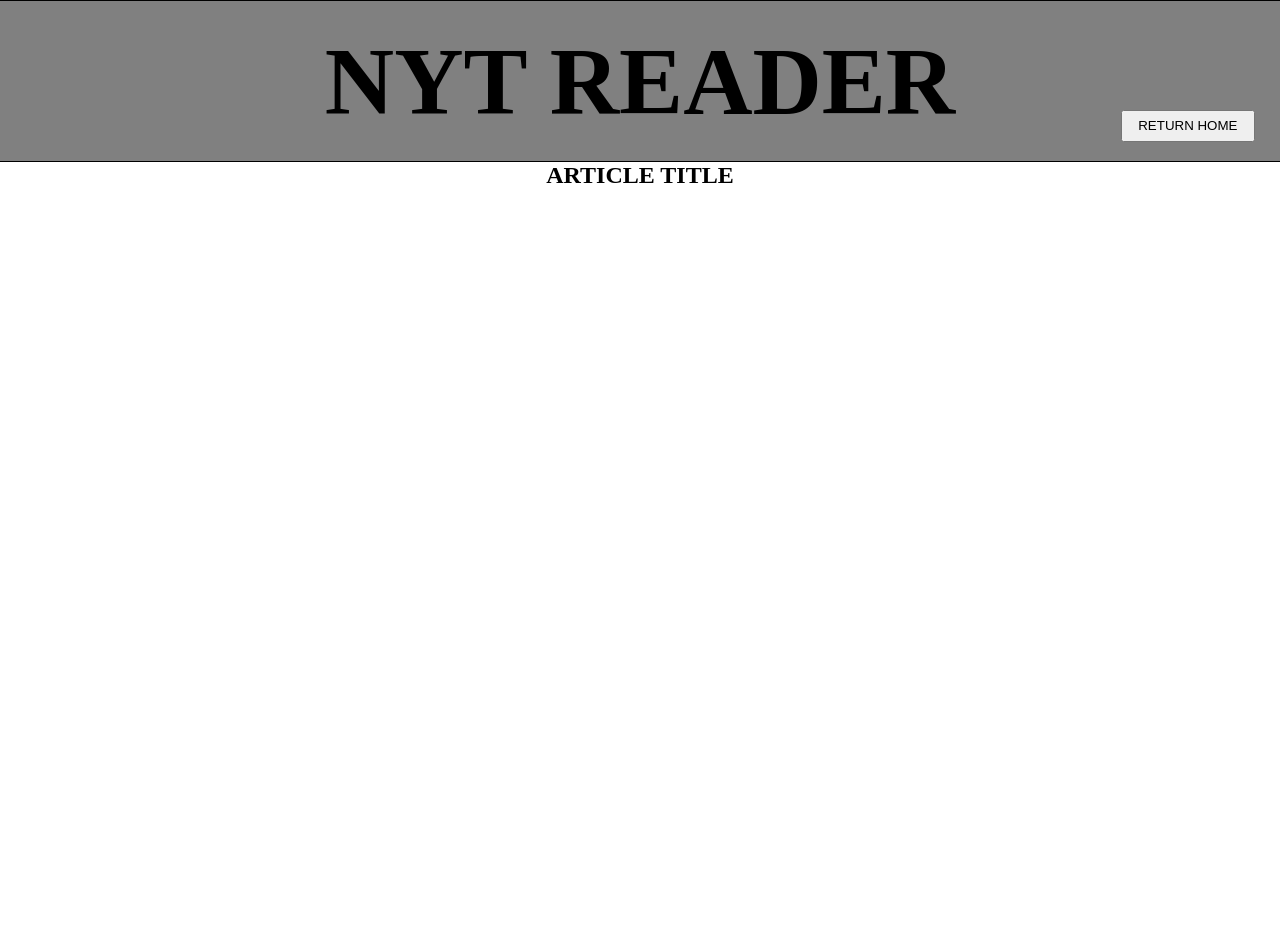
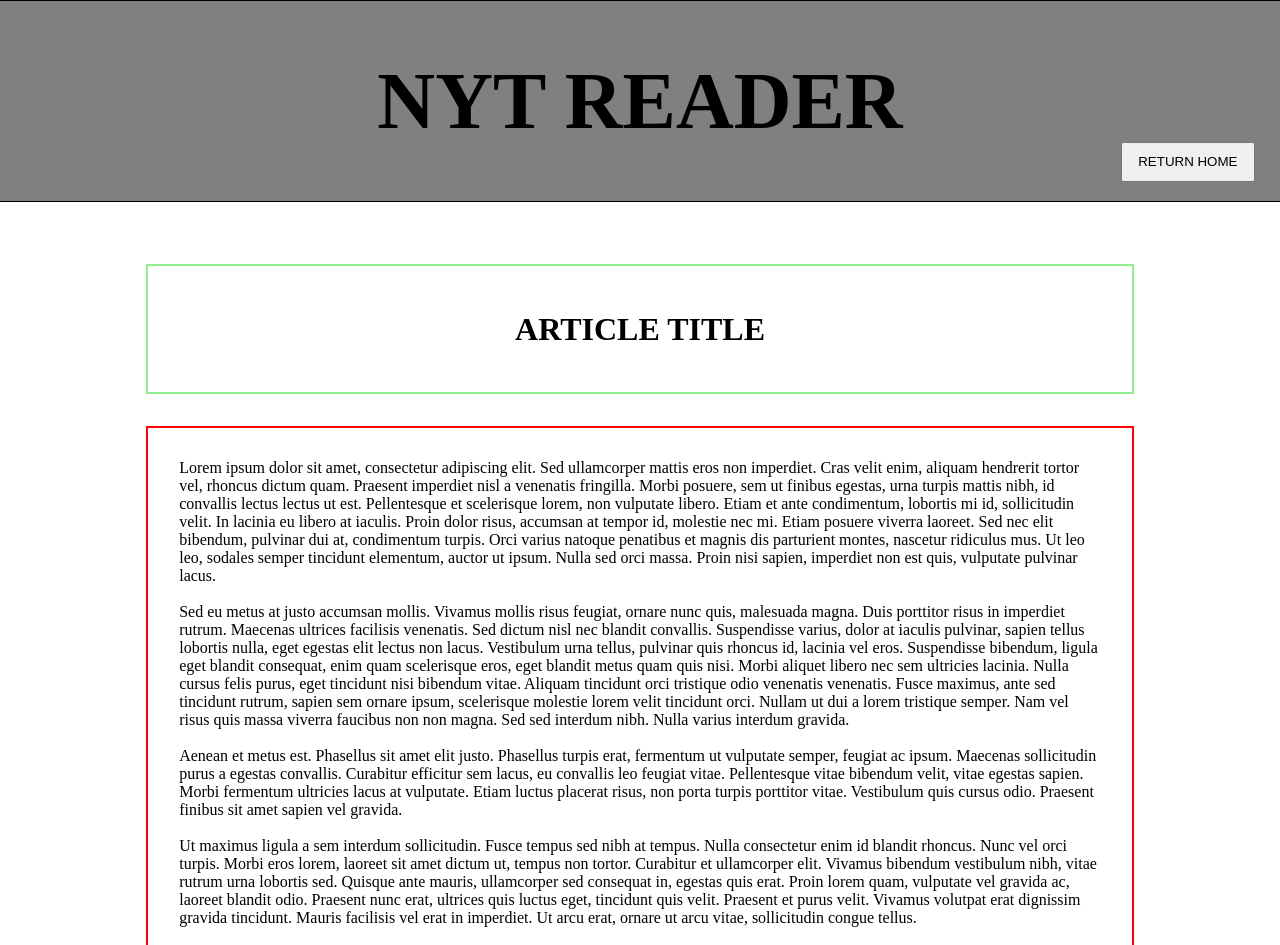
Before and after one commit to pcmueller/nyt-reader, a React (Create React App) app: page /article/1 in a window 1280 px wide. Shown: the top 945 px of the page. Before the commit the page ends 800 px from the top, so only its background shows below. Built offline with nearby package versions, Linux system fonts and the light colour scheme.

Commit message:
Create and size DetailsView and Article

```diff
--- a/src/components/App/_app.scss
+++ b/src/components/App/_app.scss
@@ -15,7 +15,6 @@
   align-items: center;
   width: 100%;
   height: 100%;
-  max-height: 100%;
 }
 
 .app-header {
@@ -23,9 +22,10 @@
   grid-template-columns: 15% 70% 15%;
   width: 100%;
   height: 20%;
+  min-height: 5em;
   border: 1px solid black;
   background-color: gray;
-  font-size: 3em;
+  font-size: 2.5em;
 }
 
 .app-title-container {
--- a/src/components/Article/Article.js
+++ b/src/components/Article/Article.js
@@ -3,10 +3,24 @@
 const Article = () => {
 
   return (
-    <section className='article'>
-      <h2>ARTICLE TITLE</h2>
+    <section className='article-container'>
+      <h2 className='article-title'>ARTICLE TITLE</h2>
       <article className='article-body'>
-        <p className='article-text'></p>
+        <p className='article-text'>
+          Lorem ipsum dolor sit amet, consectetur adipiscing elit. Sed ullamcorper mattis eros non imperdiet. Cras velit enim, aliquam hendrerit tortor vel, rhoncus dictum quam. Praesent imperdiet nisl a venenatis fringilla. Morbi posuere, sem ut finibus egestas, urna turpis mattis nibh, id convallis lectus lectus ut est. Pellentesque et scelerisque lorem, non vulputate libero. Etiam et ante condimentum, lobortis mi id, sollicitudin velit. In lacinia eu libero at iaculis. Proin dolor risus, accumsan at tempor id, molestie nec mi. Etiam posuere viverra laoreet. Sed nec elit bibendum, pulvinar dui at, condimentum turpis. Orci varius natoque penatibus et magnis dis parturient montes, nascetur ridiculus mus. Ut leo leo, sodales semper tincidunt elementum, auctor ut ipsum. Nulla sed orci massa. Proin nisi sapien, imperdiet non est quis, vulputate pulvinar lacus.
+          <br></br>
+          <br></br>
+          Sed eu metus at justo accumsan mollis. Vivamus mollis risus feugiat, ornare nunc quis, malesuada magna. Duis porttitor risus in imperdiet rutrum. Maecenas ultrices facilisis venenatis. Sed dictum nisl nec blandit convallis. Suspendisse varius, dolor at iaculis pulvinar, sapien tellus lobortis nulla, eget egestas elit lectus non lacus. Vestibulum urna tellus, pulvinar quis rhoncus id, lacinia vel eros. Suspendisse bibendum, ligula eget blandit consequat, enim quam scelerisque eros, eget blandit metus quam quis nisi. Morbi aliquet libero nec sem ultricies lacinia. Nulla cursus felis purus, eget tincidunt nisi bibendum vitae. Aliquam tincidunt orci tristique odio venenatis venenatis. Fusce maximus, ante sed tincidunt rutrum, sapien sem ornare ipsum, scelerisque molestie lorem velit tincidunt orci. Nullam ut dui a lorem tristique semper. Nam vel risus quis massa viverra faucibus non non magna. Sed sed interdum nibh. Nulla varius interdum gravida.
+          <br></br>
+          <br></br>
+          Aenean et metus est. Phasellus sit amet elit justo. Phasellus turpis erat, fermentum ut vulputate semper, feugiat ac ipsum. Maecenas sollicitudin purus a egestas convallis. Curabitur efficitur sem lacus, eu convallis leo feugiat vitae. Pellentesque vitae bibendum velit, vitae egestas sapien. Morbi fermentum ultricies lacus at vulputate. Etiam luctus placerat risus, non porta turpis porttitor vitae. Vestibulum quis cursus odio. Praesent finibus sit amet sapien vel gravida.
+          <br></br>
+          <br></br>
+          Ut maximus ligula a sem interdum sollicitudin. Fusce tempus sed nibh at tempus. Nulla consectetur enim id blandit rhoncus. Nunc vel orci turpis. Morbi eros lorem, laoreet sit amet dictum ut, tempus non tortor. Curabitur et ullamcorper elit. Vivamus bibendum vestibulum nibh, vitae rutrum urna lobortis sed. Quisque ante mauris, ullamcorper sed consequat in, egestas quis erat. Proin lorem quam, vulputate vel gravida ac, laoreet blandit odio. Praesent nunc erat, ultrices quis luctus eget, tincidunt quis velit. Praesent et purus velit. Vivamus volutpat erat dignissim gravida tincidunt. Mauris facilisis vel erat in imperdiet. Ut arcu erat, ornare ut arcu vitae, sollicitudin congue tellus.
+          <br></br>
+          <br></br>
+          Aliquam efficitur laoreet ullamcorper. Maecenas viverra, libero in vulputate dignissim, nisi risus interdum turpis, a congue libero elit eu nisi. Fusce cursus risus libero, posuere porta mi congue at. Praesent sit amet viverra nulla, eu tempus est. Fusce ante purus, imperdiet et ultrices vel, congue non lorem. Fusce finibus, lacus non sollicitudin porttitor, dolor justo pharetra massa, viverra fringilla lacus dui quis nisi. Curabitur rhoncus nisl mi, eget sagittis ex porta quis. Praesent ut mauris lacinia, convallis ligula eu, ultricies felis. Etiam non ipsum quis sem varius rhoncus. Cras hendrerit tristique arcu, vulputate luctus sem lobortis et. Lorem ipsum dolor sit amet, consectetur adipiscing elit. Sed a dolor lectus. Fusce justo dui, tristique nec massa sit amet, ultricies egestas sapien.
+        </p>
       </article>
     </section>
   )
--- a/src/components/Article/_article.scss
+++ b/src/components/Article/_article.scss
@@ -0,0 +1,34 @@
+.article-container {
+  display: flex;
+  flex-direction: column;
+  align-items: center;
+  justify-content: space-evenly;
+  width: 80%;
+  height: auto;
+  margin-top: 1.5em;
+  padding: 3%;
+  // border: 1px solid black;
+}
+
+.article-title {
+  display: flex;
+  justify-content: center;
+  align-items: center;
+  width: 90%;
+  height: 2em;
+  font-size: 2em;
+  padding: 3%;
+  margin-bottom: 1em;
+  border: 2px solid lightgreen;
+}
+
+.article-body {
+  width: 90%;
+  height: auto;
+  border: 2px solid red;
+  padding: 3%;
+}
+
+.article-text {
+  font-size: 1em;
+}
--- a/src/components/DetailsView/DetailsView.js
+++ b/src/components/DetailsView/DetailsView.js
@@ -4,9 +4,7 @@
 const DetailsView = () => {
   return (
     <main className='details-page'>
-      <section className='article-container'>
-        <Article />
-      </section>
+      <Article />
     </main>
   )
 }
--- a/src/components/DetailsView/_details.scss
+++ b/src/components/DetailsView/_details.scss
@@ -0,0 +1,8 @@
+.details-page {
+  display: flex;
+  flex-direction: column;
+  align-items: center;
+  justify-content: space-evenly;
+  width: 100%;
+  height: auto;
+}
```
